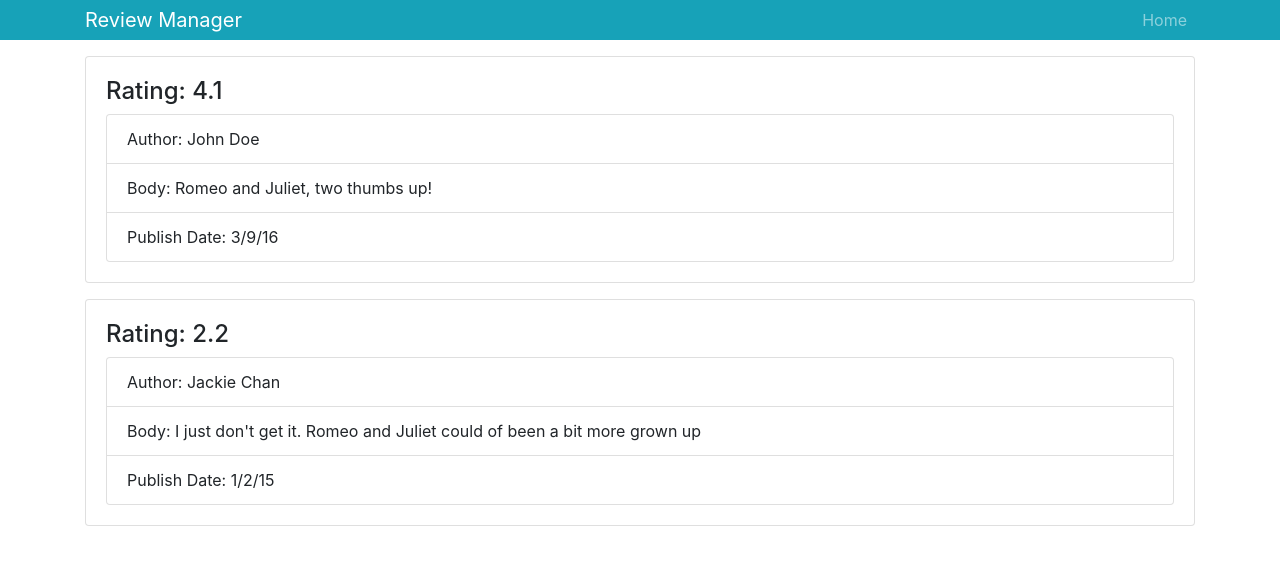
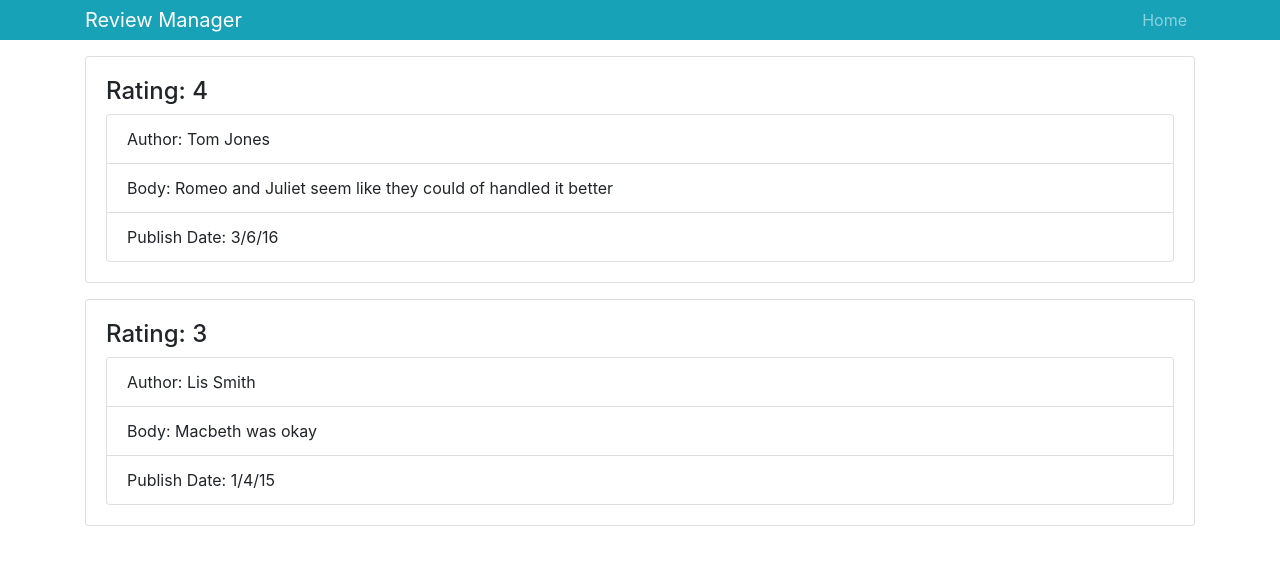
Before and after one commit to colebearski/review-mgr, a React (Create React App) app: page / in a window 1280 px wide. Shown: the top 562 px of the page. Built offline with nearby package versions, Linux system fonts and the light colour scheme.

Commit message:
new reviews component, mapped thru reviews and output single review

```diff
--- a/src/App.js
+++ b/src/App.js
@@ -1,6 +1,6 @@
 import React, { Component } from "react";
 // Components
-import Review from "./components/reviews/Review";
+import Reviews from "./components/reviews/Reviews";
 import Header from "./components/layouts/Header";
 // Css
 import "bootstrap/dist/css/bootstrap.min.css";
@@ -11,7 +11,8 @@ class App extends Component {
       <div className="App">
         <Header branding="Review Manager" />
         <div className="container">
-          <Review
+          <Reviews />
+          {/* <Review
             rating="4.1"
             author="John Doe"
             body="Romeo and Juliet, two thumbs up!"
@@ -22,7 +23,7 @@ class App extends Component {
             author="Jackie Chan"
             body="I just don't get it. Romeo and Juliet could of been a bit more grown up"
             publish_date="1/2/15"
-          />
+          /> */}
         </div>
       </div>
     );
--- /dev/null
+++ b/src/components/reviews/Reviews.js
@@ -0,0 +1,37 @@
+import React, { Component } from "react";
+import Review from "./Review";
+
+class Reviews extends Component {
+  state = {
+    reviews: [
+      {
+        id: 1,
+        rating: "4",
+        author: "Tom Jones",
+        body: "Romeo and Juliet seem like they could of handled it better",
+        publish_date: "3/6/16"
+      },
+      {
+        id: 2,
+        rating: "3",
+        author: "Lis Smith",
+        body: "Macbeth was okay",
+        publish_date: "1/4/15"
+      }
+    ]
+  };
+
+  render() {
+    const { reviews } = this.state;
+
+    return (
+      <div>
+        {reviews.map(review => (
+          <Review key={review.id} review={review} />
+        ))}
+      </div>
+    );
+  }
+}
+
+export default Reviews;
```
Also changed, not shown: src/components/reviews/Review.js (+2 -5 lines), 1 other file (tests, documents, lock files or other folders).
